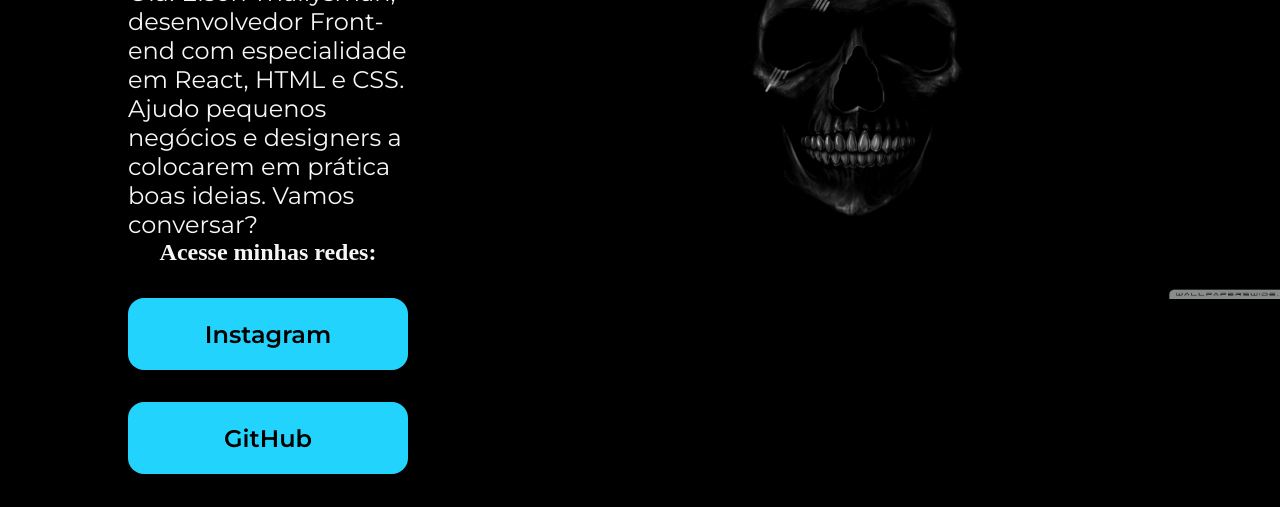
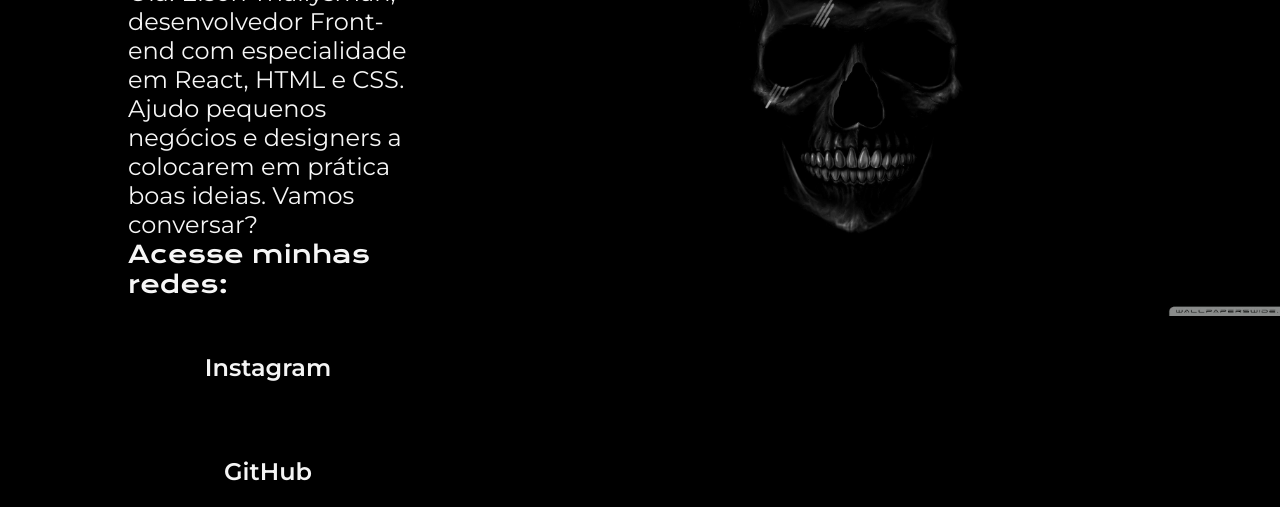
Before and after one commit to Thallysman/estudohtml, a plain HTML site: page index.html in a window 1280 px wide. Shown: the part 510-1017 px from the top of the page. Before the commit the page ends 984 px from the top, so only its background shows below. Drawn offline with nearby package versions, Linux system fonts and the light colour scheme.

Commit message:
atualizações cod.

```diff
--- a/style.css
+++ b/style.css
@@ -43,9 +43,15 @@ body{
     align-items: center;
     gap: 32px;
 }
+.apresentacao__links__subtitulo{
+    font-family: 'krona One' , sans-serif;
+    font-weight: 400;
+    font-size: 24px;
+}
+
 
 .apresentacao__links__link{
-    background-color: #22D4FD;
+    /* background-color: #22D4FD; */
     width: 280px;
     text-align: center;
     border-radius: 16px;
@@ -53,7 +59,7 @@ body{
     font-weight: 600;
     padding: 21.5px 0;
     text-decoration: none;
-    color: #000000;
+    color: whitesmoke;
     font-family: 'Montserrat', sans-serif;
 }
 .imagem{
```
